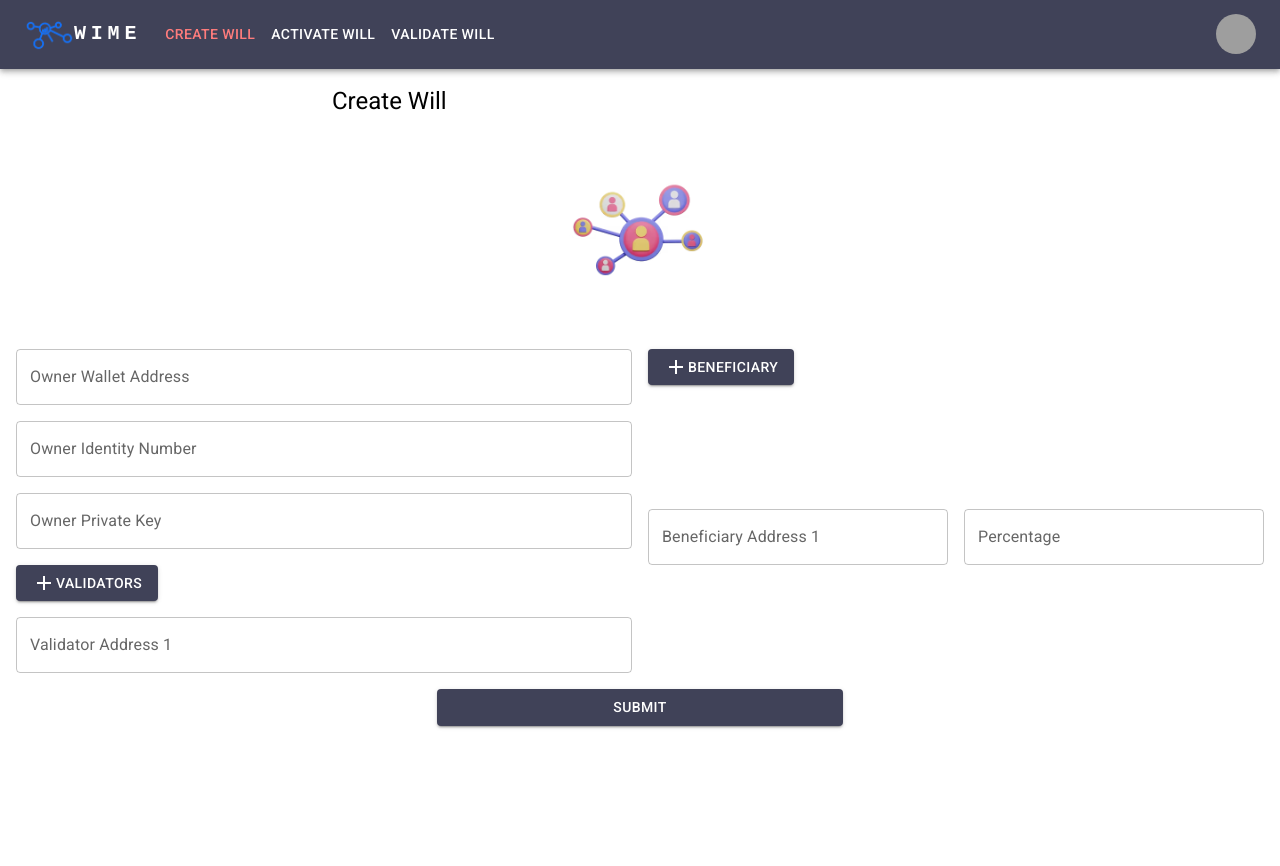
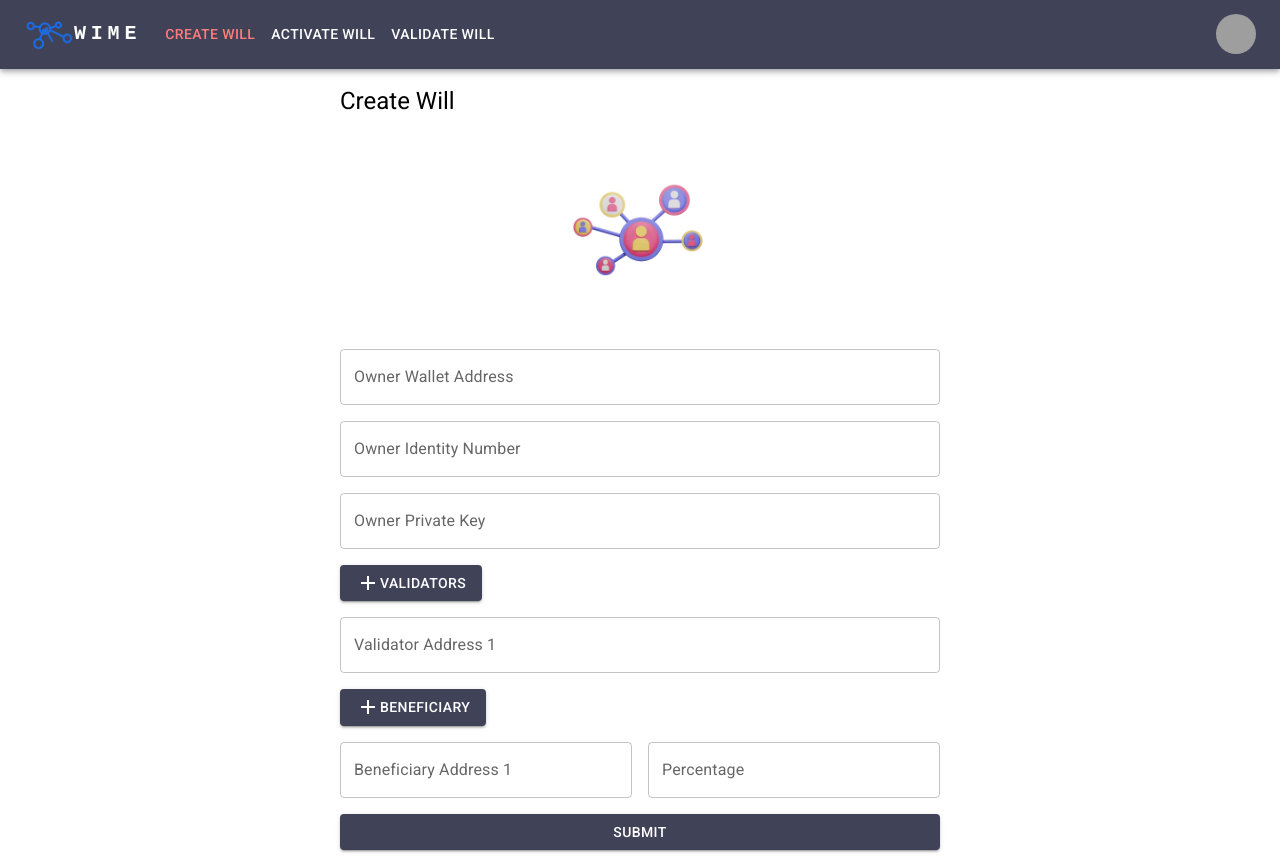
Before and after one commit to HeLinChooi/wime, a React (Create React App) app in the folder client/: page /create-will in a window 1280 px wide. Before the commit the page ends 800 px from the top, so only its background shows below. Built offline with nearby package versions, Linux system fonts and the light colour scheme; grey boxes are pictures that could not be loaded.

Commit message:
Modify UI

```diff
--- a/client/src/components/create-will/CreateWillPage-2.jsx
+++ b/client/src/components/create-will/CreateWillPage-2.jsx
@@ -1,6 +1,7 @@
 import {
   Box,
   Button,
+  Container,
   Grid,
   TextField,
   Typography,
@@ -63,17 +64,28 @@ const CreateWillPage = () => {
   };
 
   return (
-    <>
+    <Container
+      sx={{
+        marginY: 2,
+        display: "flex",
+        justifyContent: "center",
+        alignItems: "center",
+      }}
+    >
+      <Box
+        sx={{
+          // p: 2,
+          width: 600,
+          // height: 300,
+        }}
+      >
+
         <Grid
           container
           spacing={2}
-        sx={{
-          p: 2
-        }}
         // rowSpacing={2}
         // columnSpacing={{ xs: 1, sm: 2, md: 2 }}
         >
-        <Grid item xs={3}></Grid>
           <Grid item xs={6}>
             <Typography variant="h5" component="h2">
               Create Will
@@ -84,7 +96,7 @@ const CreateWillPage = () => {
               <img src={beneficiaryImg} alt="" height="200px" />
             </Box>
           </Grid>
-        <Grid item xs={12} md={6} container spacing={2}>
+          {/* <Grid item xs={12} md={6} container spacing={2}> */}
 
           <Grid item xs={12}>
             <TextField
@@ -133,14 +145,14 @@ const CreateWillPage = () => {
                   id="outlined-basic"
                   label={"Validator Address " + (index + 1)}
                   variant="outlined"
-                  {...register(`validatorsAddress.${index}`)}
+                  {...register(`validatorsAddress.${index}`, { required: true })}
                 />
               </Grid>
             </React.Fragment>
           ))}
-        </Grid>
+          {/* </Grid> */}
 
-        <Grid item container xs={12} md={6} spacing={2} alignItems="flex-start">
+          {/* <Grid item container xs={12} md={6} spacing={2} alignItems="flex-start"> */}
 
           <Grid item xs={12}>
             <Button
@@ -159,7 +171,7 @@ const CreateWillPage = () => {
                   id="outlined-basic"
                   label={"Beneficiary Address " + (index + 1)}
                   variant="outlined"
-                  {...register(`address.${index}`)}
+                  {...register(`address.${index}`, { required: true })}
                 />
               </Grid>
               <Grid item xs={6}>
@@ -170,15 +182,14 @@ const CreateWillPage = () => {
                   variant="outlined"
                   type="number"
                   InputProps={{ inputProps: { min: 0, max: 100 } }}
-                  {...register(`percentage.${index}`)}
+                  {...register(`percentage.${index}`, { required: true })}
                 />
               </Grid>
             </React.Fragment>
           ))}
-        </Grid>
+          {/* </Grid> */}
 
-        <Grid item xs={4}></Grid>
-        <Grid item xs={4}>
+          <Grid item xs={12}>
             <Button
               fullWidth
               variant="contained"
@@ -188,9 +199,8 @@ const CreateWillPage = () => {
             </Button>
           </Grid>
         </Grid>
-      {/* </Box>
-      </Container> */}
-    </>
+      </Box>
+    </Container>
   );
 };
 
```
Lines whose indentation alone changed are shown as unchanged.
